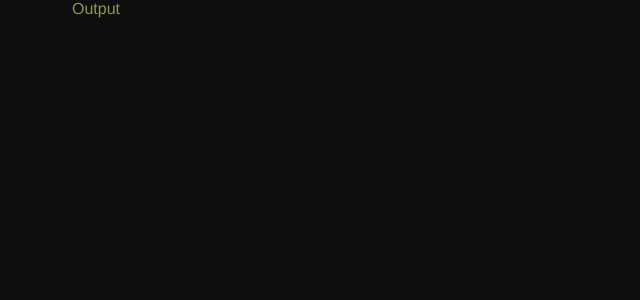
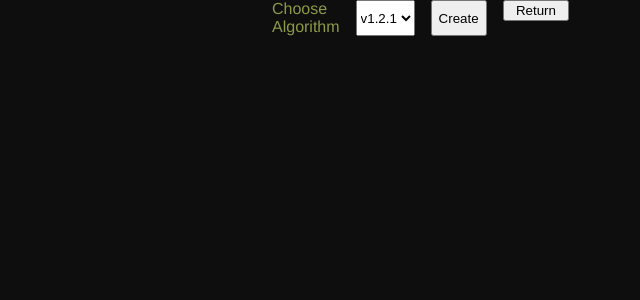
Before and after one commit to OwenMY/Sensor-Data-Generator, a React app: page /calibrate-sensor/output in a window 1280 px wide. Shown: the top 300 px of the page, without its empty margins (248-888 px from the left). Built offline with nearby package versions, Linux system fonts and the light colour scheme; the HTML template or start-up script is replaced by a standard one.

Commit message:
create and modify util files

```diff
--- a/src/components/App.jsx
+++ b/src/components/App.jsx
@@ -3,6 +3,7 @@ import { Routes, Route } from 'react-router-dom';
 import Home from './Home.jsx';
 import CalibrateSensors from './CalibrateSensors.jsx';
 import Search from './Search.jsx';
+import CalibrateOutput from './CalibrateOutput.jsx';
 
 const App = () => {
   return (
@@ -10,7 +11,7 @@ const App = () => {
       <Routes>
         <Route path="/" element={<Home />} />
         <Route path="/calibrate-sensor" element={<CalibrateSensors />} />
-        <Route path="/calibrate-sensor/output" element={<div>Output</div>} />
+        <Route path="/calibrate-sensor/output" element={<CalibrateOutput />} />
         <Route path="/calibrate-base" element={<div>calibrate base</div>} />
         <Route path="/validate-system" element={<div>validate system</div>} />
         <Route path="/search" element={<Search />} />
--- /dev/null
+++ b/src/components/CalibrateOutput.jsx
@@ -0,0 +1,36 @@
+import React from 'react';
+import {useState} from 'react';
+import {useLocation, Link} from 'react-router-dom';
+import axios from 'axios';
+
+const CalibrateOutput = () => {
+  const [algorithm, setAlgorithm] = useState('');
+  const location = useLocation();
+  const data = location.state;
+
+  const handleInput = (e) => {
+    //
+  };
+
+  return (
+    <div>
+      <div className="alg-ctr">
+        <label htmlFor="algorithms">Choose Algorithm</label>
+        <select name="algorithms" id="algorithms">
+          <option value="v1.2.1">v1.2.1</option>
+          <option value="v1.2.2">v1.2.2</option>
+          <option value="v1.2.3">v1.2.3</option>
+          <option value="v1.2.4">v1.2.4</option>
+          <option value="v1.2.5">v1.2.5</option>
+        </select>
+        <button type="submit">Create</button>
+        <Link to="/">
+          <button>Return</button>
+        </Link>
+      </div>
+      <div className="output-ctr"></div>
+    </div>
+  );
+};
+
+export default CalibrateOutput;
--- a/src/components/CalibrateSensors.jsx
+++ b/src/components/CalibrateSensors.jsx
@@ -19,7 +19,7 @@ const CalibrateSensors = () => {
       <h1>Sensor Statistics</h1>
       <Table data={data[0]}/>
       <div className="cal-btn-ctr">
-        <Link to="/calibrate-sensor/output">
+        <Link to="/calibrate-sensor/output" state={data[0]}>
           <button className="sc-btn">Generate Output</button>
         </Link>
         <Link to="/">
--- a/src/components/charts/SensorChart.jsx
+++ b/src/components/charts/SensorChart.jsx
@@ -2,22 +2,11 @@ import React from 'react';
 import 'chart.js/auto';
 import {Chart} from 'react-chartjs-2';
 import getAxisData from '../utils/getAxisData.js';
-
-const labels = [
-  '1000',
-  '2000',
-  '3000',
-  '4000',
-  '5000',
-  '6000',
-  '7000',
-  '8000',
-  '9000',
-  '10000'
-];
+import getLabels from '../utils/getLabels.js';
 
 const SensorChart = ({sensorData}) => {
   const data = getAxisData(sensorData);
+  const labels = getLabels(sensorData);
 
   const chartData = {
     labels: labels,
--- /dev/null
+++ b/src/components/utils/formatCalData.js
@@ -0,0 +1,3 @@
+const formatCalData = (cal) => {
+  //
+}
--- a/src/components/utils/getAxisData.js
+++ b/src/components/utils/getAxisData.js
@@ -1,16 +1,20 @@
 const getAxisData = (sensorData) => {
+  let start = sensorData['100000'] ? 10000 : 1000;
+  let inc = sensorData['100000'] ? 10000 : 1000;
+  let end = sensorData['100000'] ? 100001 : 10001;
+
   let result = {
     x: [],
     y: [],
     z: []
   };
 
-  for (let i = 1000; i < 10001; i+= 1000) {
+  for (let i = start; i < end; i+= inc) {
     result.x.push(sensorData[i].x);
     result.y.push(sensorData[i].y);
     result.z.push(sensorData[i].z);
   }
-  console.log(result)
+
   return result;
 };
 
--- /dev/null
+++ b/src/components/utils/getLabels.js
@@ -0,0 +1,31 @@
+const sensorCalLabels = [
+  '1000',
+  '2000',
+  '3000',
+  '4000',
+  '5000',
+  '6000',
+  '7000',
+  '8000',
+  '9000',
+  '10000'
+];
+
+const baseCalLabels = [
+  '10000',
+  '20000',
+  '30000',
+  '40000',
+  '50000',
+  '60000',
+  '70000',
+  '80000',
+  '90000',
+  '100000'
+];
+
+const getLabels = (sensorData) => {
+  return sensorData['100000'] ? baseCalLabels : sensorCalLabels;
+};
+
+export default getLabels;
--- a/src/styles/styles.scss
+++ b/src/styles/styles.scss
@@ -2,6 +2,7 @@
 
 $font-stack: Helvetica, sans-serif;
 $primary-color: #8B9A46;
+
 html {
   background-color: #0F0E0E;
 }
@@ -120,3 +121,16 @@ h1 {
     }
   }
 }
+
+.alg-ctr {
+  display: flex;
+  flex-direction: row;
+  gap: 1em;
+  top: 20vh;
+  margin: auto;
+  width: 15em;
+  button {
+    width: 5em;
+    cursor: pointer;
+  }
+}
```
Also changed, not shown: src/components/utils/getTableHeaders.js (added, +11 -0 lines), src/components/utils/getColumn.js (deleted), 2 other files (tests, documents, lock files or other folders).
